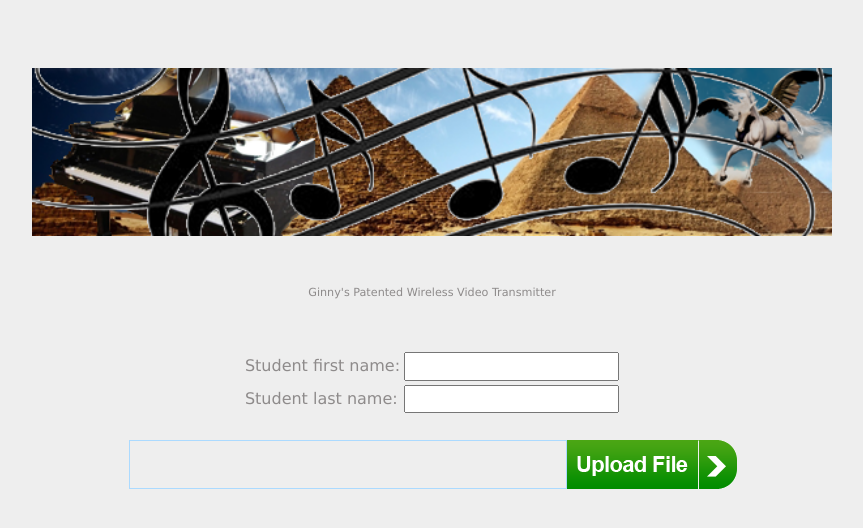
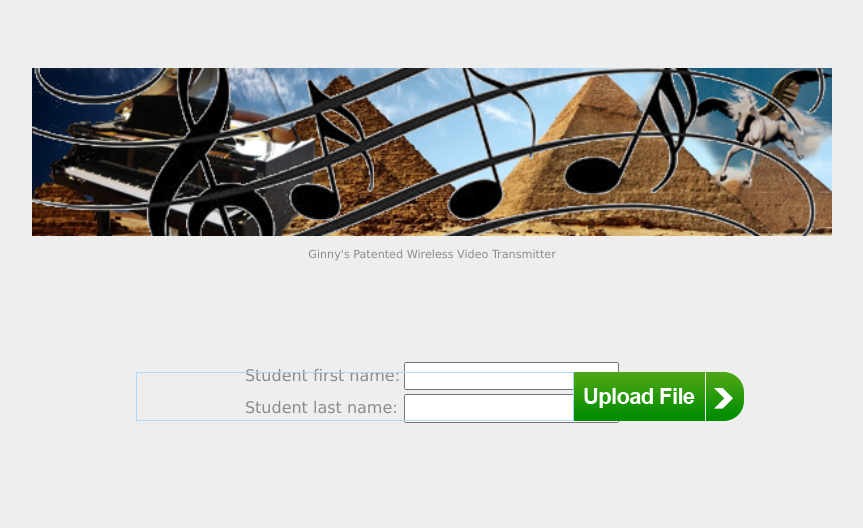
Before and after one commit to guffre/flask-filedrop, a Flask app: page / in a window 1280 px wide. Shown: the top 528 px of the page, without its empty margins (208-1071 px from the left). Run offline with Flask 2, Linux system fonts and the light colour scheme.

Commit message:
Fixes to loading bar overlay

```diff
--- a/static/css/style.css
+++ b/static/css/style.css
@@ -29,9 +29,8 @@ body {
 }
 
 #flair {
-    margin-top: 50px;
-    margin-bottom: 50px;
     font-size: 0.7em;
+    height: 100px;
 }
 
 #info-prompt {
@@ -50,19 +49,25 @@ body {
 }
 
 #upload-button {
+    position: absolute;
     cursor: pointer;
+    z-index: 10;
+    left: 100px;
+    bottom: 0;
 }
 
 .upload-container {
     position: relative;
     bottom: 0;
+    margin-top: 80px;
 }
 
 #progressbox {
     position: absolute;
-    bottom: 21px;
+    bottom: 5px;
+    left: 105px;
     width: 440px;
-    left: 97px;
+    height: 49px;
 }
 
 .hide {
```
